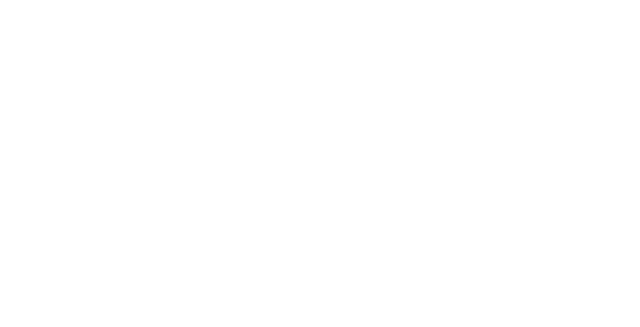
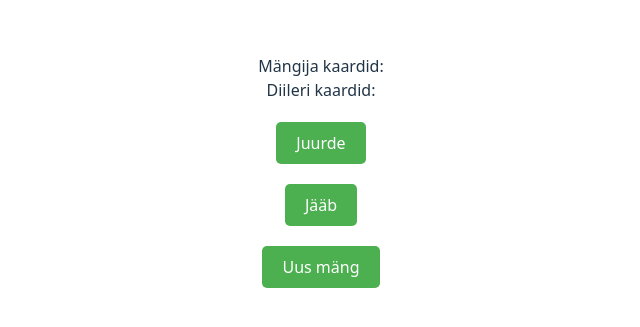
Before and after one commit to KT147/kevin-lopuprojekt, a React (Vite) app: page /blackjack in a window 1280 px wide. Before the commit this address had no page. Shown: the part 229-556 px from the top of the page, without its empty margins (319-959 px from the left). Built offline with nearby package versions, Linux system fonts and the light colour scheme.

Commit message:
blackjack

```diff
--- a/src/App.jsx
+++ b/src/App.jsx
@@ -7,6 +7,7 @@
 import InterestingFact from './pages/InterestingFact'
 import HangMan from './pages/HangMan'
 import MathGame from './pages/MathGame'
+import BlackJack from './pages/BlackJack'
 
 function App() {
 
@@ -20,6 +21,7 @@
         <Route path="/rock-paper-scissors" exact element={<RockPaperScissors/>}/>
         <Route path="/hangman" exact element={<HangMan/>}/>
         <Route path="/math-game" exact element={<MathGame/>}/>
+        <Route path="/blackjack" exact element={<BlackJack/>}/>
         <Route path="/facts" exact element={<InterestingFact/>}/>
      </Routes>
     </>
--- /dev/null
+++ b/src/pages/BlackJack.jsx
@@ -0,0 +1,117 @@
+import { useState } from "react"
+
+function BlackJack() {
+  const [deck, setDeck] = useState([])
+  const [playerHand, setPlayerHand] = useState([])
+  const [dealerHand, setDealerHand] = useState([])
+
+  const createDeck = () => {
+    const suits = ['♠', '♥', '♦', '♣']
+    const values = ['2', '3', '4', '5', '6', '7', '8', '9', '10', 'J', 'Q', 'K', 'A']
+
+    const deck = []
+    for (let suit of suits) {
+      for (let value of values) {
+        deck.push({ suit, value })
+      }
+    }
+    return deck
+  }
+
+  // Fisher Yates'i segamisalgorütm
+  const shuffleDeck = (deck) => {
+    for (let i = deck.length - 1; i > 0; i--) {
+      const j = Math.floor(Math.random() * (i + 1));
+      [deck[i], deck[j]] = [deck[j], deck[i]]
+    }
+    return deck
+  }
+
+  const startNewGame = () => {
+    const newDeck = shuffleDeck(createDeck())
+    setDeck(newDeck)
+    setPlayerHand([newDeck.pop(), newDeck.pop()])
+    setDealerHand([newDeck.pop(), newDeck.pop()])
+  }
+//.pop eemaldab ja tagastab massiivi viimasest elemendist
+
+  const hitPlayer = () => {
+    if (deck.length > 0) {
+      const newCard = deck.pop()
+      const newPlayerHand = [...playerHand, newCard]
+      setPlayerHand(newPlayerHand)
+      setDeck([...deck])
+
+
+
+      const playerTotal = calculateHandValue(newPlayerHand)
+      if (playerTotal > 21) {
+        alert("Mängija kaotas (ületas 21)")
+      }
+    }
+  };
+
+  const calculateHandValue = (hand) => {
+    let value = 0
+    let aces = 0
+
+    for (let card of hand) {
+      if (card.value === 'A') {
+        aces += 1
+        value += 11
+      } else if (['K', 'Q', 'J'].includes(card.value)) {
+        value += 10
+      } else {
+        value += parseInt(card.value)
+      }
+    }
+
+    while (value > 21 && aces > 0) {
+      value -= 10
+      aces -= 1
+    }
+
+    return value
+  }
+
+  const stand = () => {
+    let dealerTotal = calculateHandValue(dealerHand)
+    let updatedDeck = [...deck]
+    const newDealerHand = [...dealerHand]
+
+    while (dealerTotal < 17 && updatedDeck.length > 0) {
+      const newCard = updatedDeck.pop()
+      newDealerHand.push(newCard)
+      dealerTotal = calculateHandValue(newDealerHand)
+      setDeck(updatedDeck)
+      setDealerHand(newDealerHand)
+    }
+
+    const playerTotal = calculateHandValue(playerHand)
+
+    if (playerTotal > 21) {
+      alert("Mängija kaotas (ületas 21)")
+    } else if (dealerTotal > 21) {
+      alert("Diiler kaotas (ületas 21)")
+    } else if (playerTotal > dealerTotal) {
+      alert("Mängija võitis!")
+    } else if (playerTotal < dealerTotal) {
+      alert("Diiler võitis!")
+    } else {
+      alert("Viik!")
+    }
+  };
+
+
+  return (
+    <div>
+      <div>Mängija kaardid: {playerHand.map(card => `${card.value}${card.suit}`).join(', ')}</div>
+      <div>Diileri kaardid: {dealerHand.map(card => `${card.value}${card.suit}`).join(', ')}</div>
+      <button onClick={hitPlayer}>Juurde</button><br />
+      <button onClick={stand}>Jääb</button><br />
+      <button onClick={startNewGame}>Uus mäng</button>
+    </div>
+  );
+}
+
+export default BlackJack;
--- a/src/pages/GuessNumber.jsx
+++ b/src/pages/GuessNumber.jsx
@@ -36,7 +36,6 @@
 
   return (
     <div>
-        <div>{number}</div>
         <div>Skoor: {score}</div>
         <div>Punktid: {points}</div>
         {message === "Kena! Öige nummer!" && <button onClick={newGame}>Uus mäng</button>} <br />
@@ -44,7 +43,7 @@
         <div>{message}</div>
         {message !== "Kena! Öige nummer!" &&
         (<>
-            <div>Arva nummer 1st 100ni</div><br />
+            <div>Ma reegi soole nüüd ühe loo! Mo peas oo üks nummer 1st 100ni. Sa proovi see nüüd ää arvata.</div><br />
             <img className="org-picture" src={orgPicture} /> <br />
             <input ref={numberRef}type="number" /><br />
             <button onClick={sisesta}>Sisesta</button>
--- a/src/pages/HomePage.jsx
+++ b/src/pages/HomePage.jsx
@@ -24,6 +24,10 @@
             <button>Peastarvutamine</button>
         </Link>
 
+        <Link to="/blackjack">
+            <button>BlackJack</button>
+        </Link>
+
         <Link to="/facts">
             <button>Põnevad teadmised</button>
         </Link>
```
